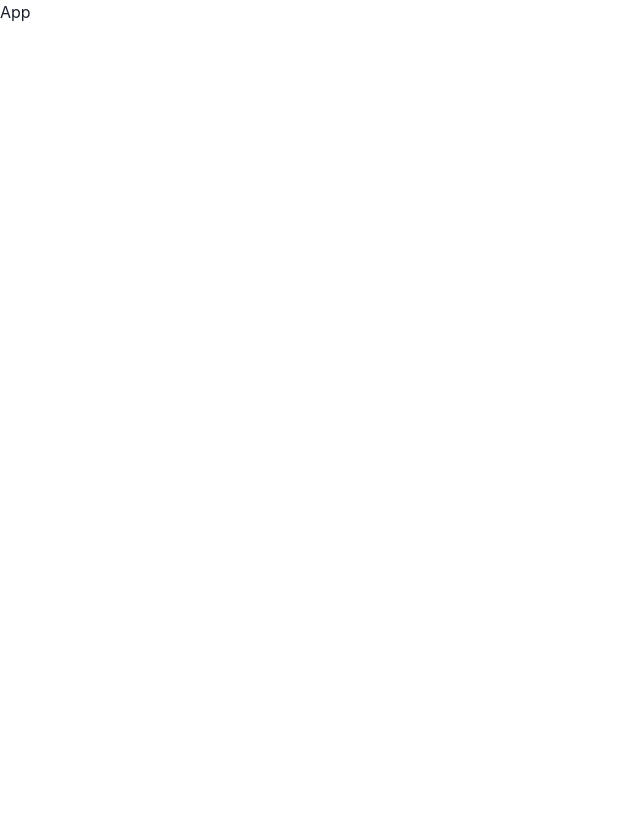
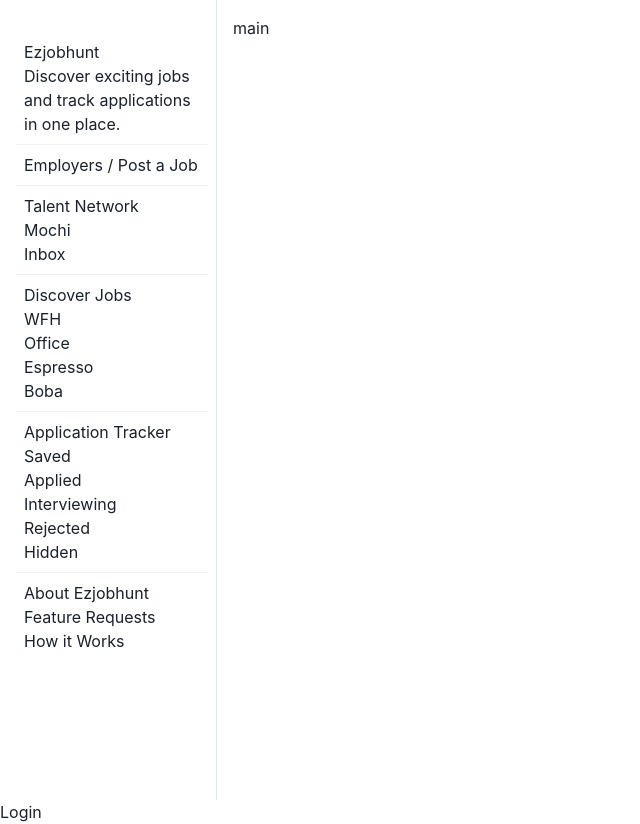
Before and after one commit to MichaelSukkiSong/Ezjobhunt-react, a React (Create React App) app: page / in a window 1280 px wide. Shown: the whole page, without its empty margins (0-640 px from the left). Before the commit the page ends 800 px from the top, so only its background shows below. Built offline with nearby package versions, Linux system fonts and the light colour scheme.

Commit message:
initial router setup, folder structure, path name setup

```diff
--- a/package.json
+++ b/package.json
@@ -12,6 +12,7 @@
     "framer-motion": "^10.16.4",
     "react": "^18.2.0",
     "react-dom": "^18.2.0",
+    "react-router-dom": "^6.18.0",
     "react-scripts": "5.0.1",
     "web-vitals": "^2.1.4"
   },
--- a/src/App.js
+++ b/src/App.js
@@ -1,5 +1,31 @@
+import {
+  RouterProvider,
+  createBrowserRouter,
+  createRoutesFromElements,
+  Route,
+} from 'react-router-dom';
+import Layout from './pages/layouts/Layout';
+import MainPage from './pages/MainPage';
+
+const router = createBrowserRouter(
+  createRoutesFromElements(
+    <Route>
+      <Route path="/" element={<Layout />}>
+        <Route index element={<MainPage />} />
+        <Route path="jobTracker">
+          <Route path="saved-jobs" />
+          <Route path="applied-jobs" />
+          <Route path="interviewing-jobs" />
+          <Route path="rejected-jobs" />
+          <Route path="hidden-jobs" />
+        </Route>
+      </Route>
+    </Route>
+  )
+);
+
 const App = () => {
-  return <div>App</div>;
+  return <RouterProvider router={router} />;
 };
 
 export default App;
--- /dev/null
+++ b/src/components/MainPanel.js
@@ -0,0 +1,5 @@
+const MainPanel = () => {
+  return <div className="h-screen p-4 w-full">main</div>;
+};
+
+export default MainPanel;
--- /dev/null
+++ b/src/components/SidePanel.js
@@ -0,0 +1,51 @@
+import { Divider } from '@chakra-ui/react';
+
+const SidePanel = () => {
+  return (
+    <div>
+      <div className="flex h-screen p-2 pt-8 border-r">
+        <div className="flex flex-col ml-2 w-48 overflow-y-auto">
+          <div className="flex flex-col p-2">
+            <div>Ezjobhunt</div>
+            <div>
+              Discover exciting jobs and track applications in one place.
+            </div>
+          </div>
+          <Divider />
+          <div className="p-2">Employers / Post a Job</div>
+          <Divider />
+          <div className="flex flex-col p-2">
+            <div>Talent Network</div>
+            <div>Mochi</div>
+            <div>Inbox</div>
+          </div>
+          <Divider />
+          <div className="flex flex-col p-2">
+            <div>Discover Jobs</div>
+            <div>WFH</div>
+            <div>Office</div>
+            <div>Espresso</div>
+            <div>Boba</div>
+          </div>
+          <Divider />
+          <div className="flex flex-col p-2">
+            <div>Application Tracker</div>
+            <div>Saved</div>
+            <div>Applied</div>
+            <div>Interviewing</div>
+            <div>Rejected</div>
+            <div>Hidden</div>
+          </div>
+          <Divider />
+          <div className="flex flex-col p-2">
+            <div>About Ezjobhunt</div>
+            <div>Feature Requests</div>
+            <div>How it Works</div>
+          </div>
+        </div>
+      </div>
+    </div>
+  );
+};
+
+export default SidePanel;
--- /dev/null
+++ b/src/pages/MainPage.js
@@ -0,0 +1,13 @@
+import MainPanel from '../components/MainPanel';
+import SidePanel from '../components/SidePanel';
+
+const MainPage = () => {
+  return (
+    <div className="flex h-screen">
+      <SidePanel />
+      <MainPanel />
+    </div>
+  );
+};
+
+export default MainPage;
--- /dev/null
+++ b/src/pages/layouts/Layout.js
@@ -0,0 +1,12 @@
+import { Outlet } from 'react-router-dom';
+
+const Layout = () => {
+  return (
+    <div>
+      <Outlet />
+      <div>Login</div>
+    </div>
+  );
+};
+
+export default Layout;
```
Also changed, not shown: 1 other file (tests, documents, lock files or other folders).
